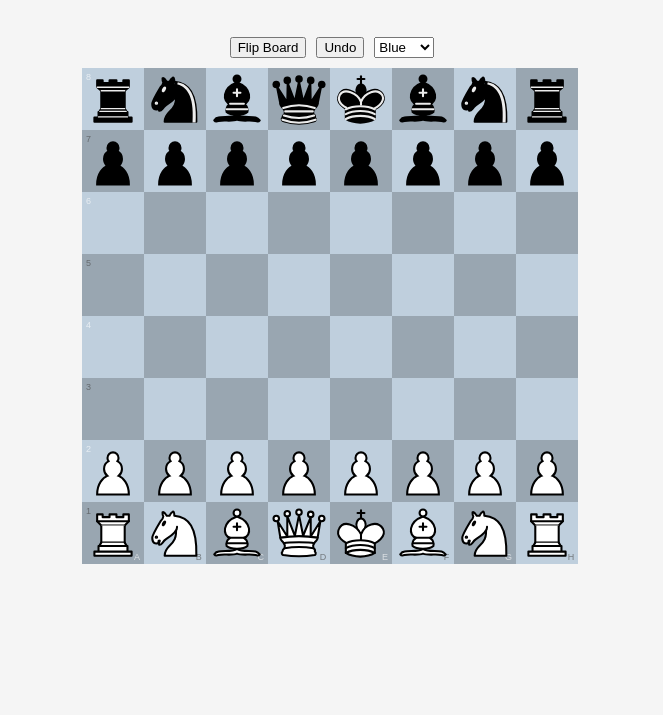
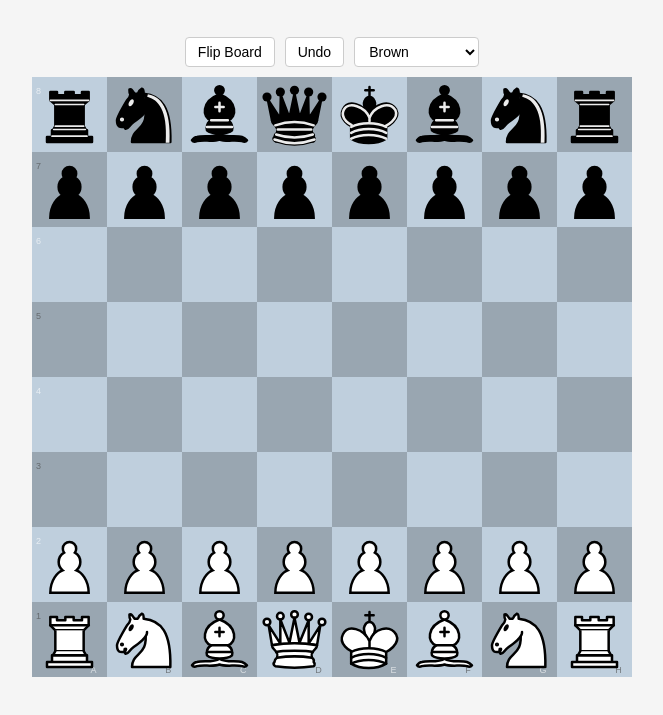
Before and after one commit to ekp8/Chessground, a plain HTML site: page index.html in a window 1280 px wide. Shown: the part 51-766 px from the top of the page, without its empty margins (308-971 px from the left). Drawn offline with Linux system fonts and the light colour scheme.

Commit message:
feat: increase chessboard size to 600x600px

```diff
--- a/index.html
+++ b/index.html
@@ -6,7 +6,7 @@
     <title>chessground</title>
     <link rel="stylesheet" type="text/css" href="chessground/assets/chessground.base.css" />
     <link rel="stylesheet" type="text/css" href="chessground/assets/chessground.cburnett.css" />
-    <link id="theme-css" rel="stylesheet" type="text/css" href="chessground/assets/chessground.brown.css" />
+    <link rel="stylesheet" type="text/css" href="chessground/assets/chessground.brown.css" />
     <style>
       body {
         display: flex;
@@ -21,9 +21,23 @@
         display: flex;
         gap: 10px;
       }
+      button, select {
+        padding: 6px 12px;
+        font-size: 14px;
+        border: 1px solid #ccc;
+        border-radius: 4px;
+        background: white;
+        cursor: pointer;
+      }
+      select {
+        padding: 5px 10px;
+      }
+      button:hover, select:hover {
+        background: #f0f0f0;
+      }
       .chessground {
-        width: 500px;
-        height: 500px;
+        width: 600px;
+        height: 600px;
         margin-bottom: 20px;
       }
       cg-board {
@@ -36,10 +50,11 @@
     <div class="controls">
       <button id="flipBtn">Flip Board</button>
       <button id="undoBtn">Undo</button>
-      <select id="styleSelect">
-        <option value="chessground.blue.css">Blue</option>
-        <option value="chessground.brown.css">Brown</option>
-        <option value="chessground.green.css">Green</option>
+      <select id="themeSelect">
+        <option value="brown">Brown</option>
+        <option value="blue">Ocean Blue</option>
+        <option value="green">Forest Green</option>
+        <option value="purple">Royal Purple</option>
       </select>
     </div>
     <div class="chessground" id="board"></div>
@@ -78,10 +93,21 @@
           cg.set({ fen: 'start' });
         }
       };
-      // Style switcher
-      document.getElementById('styleSelect').onchange = (e) => {
+
+      // Theme switcher
+      document.getElementById('themeSelect').onchange = (e) => {
         const theme = e.target.value;
-        document.getElementById('theme-css').href = 'chessground/assets/' + theme;
+        const links = document.getElementsByTagName('link');
+        for (let i = 0; i < links.length; i++) {
+          const link = links[i];
+          if (link.href.includes('chessground.brown.css') ||
+              link.href.includes('chessground.blue.css') ||
+              link.href.includes('chessground.green.css') ||
+              link.href.includes('chessground.purple.css')) {
+            link.href = `chessground/assets/chessground.${theme}.css`;
+            break;
+          }
+        }
       };
     </script>
   </body>
```
